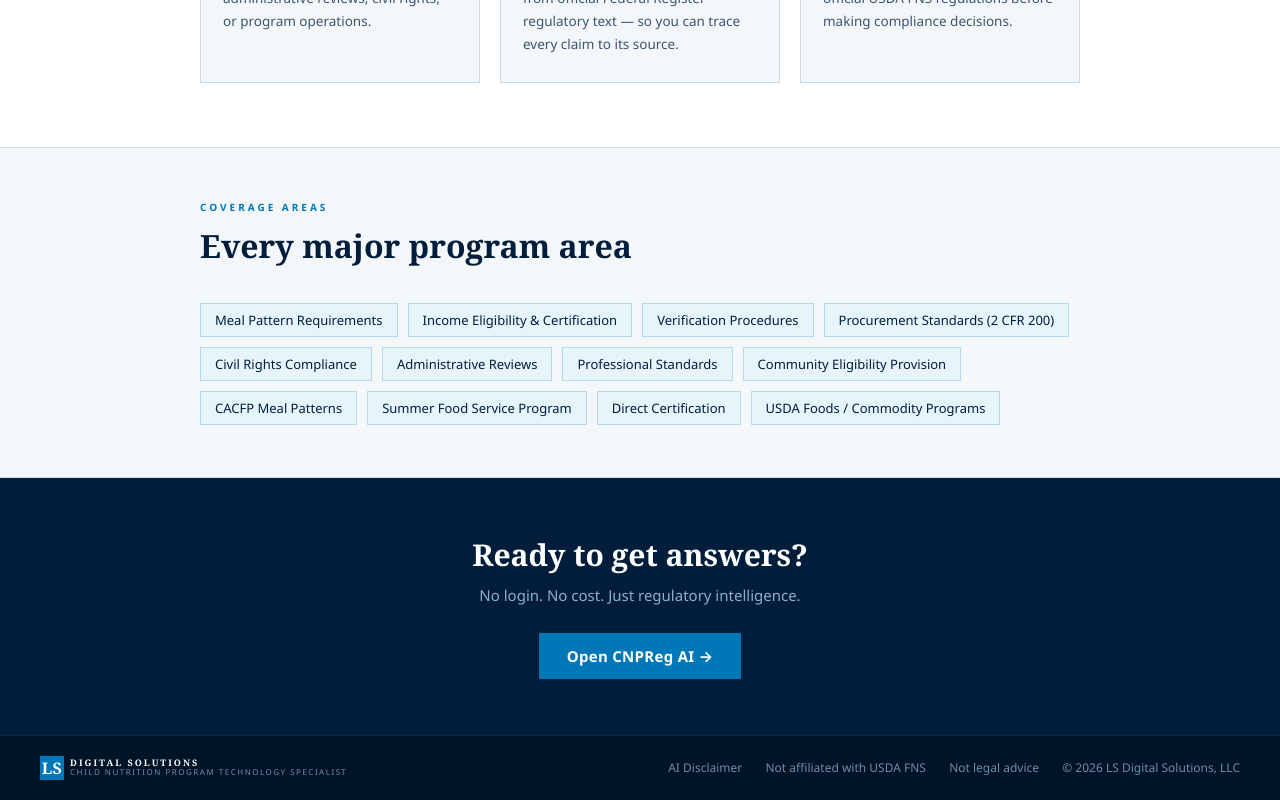
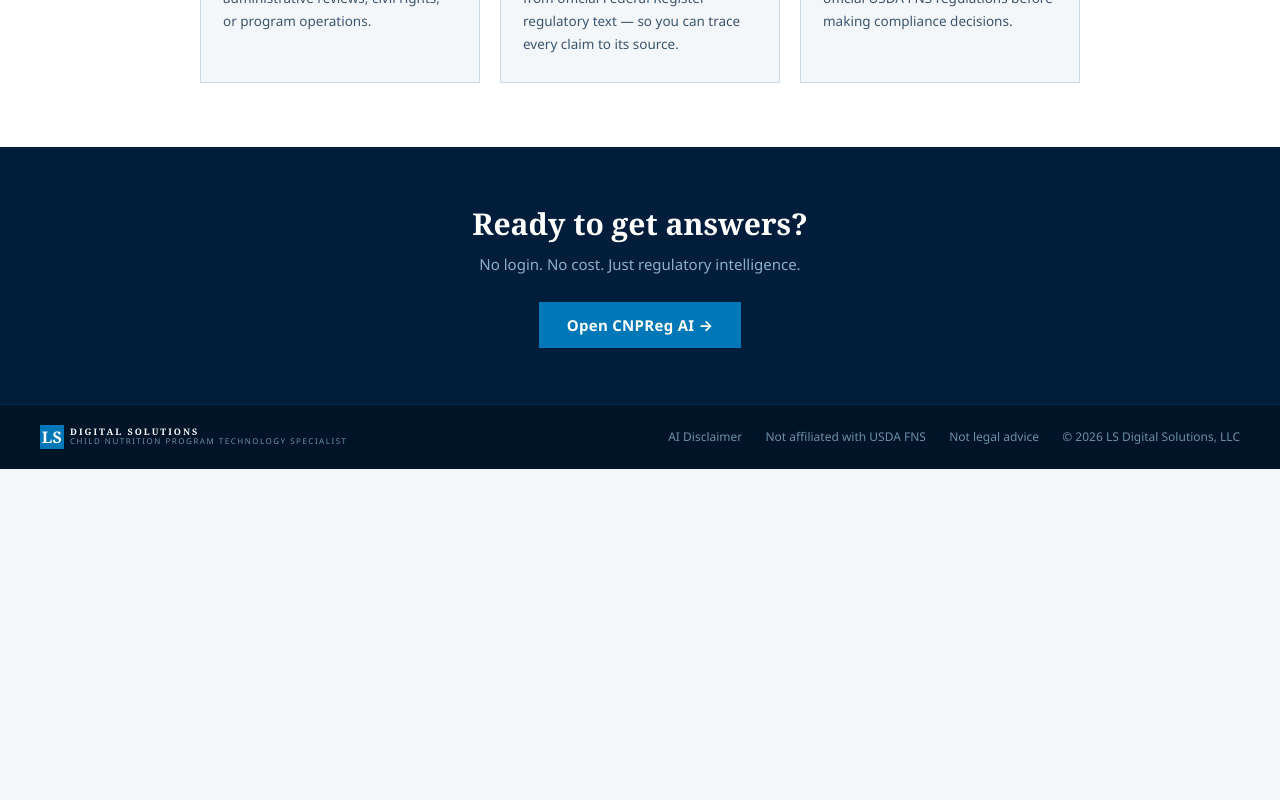
Before and after one commit to luciensouthard-LSDS/CNPReg-ai, a React (Vite) app: page / in a window 1280 px wide. Shown: the part 1202-2002 px from the top of the page. After the commit the page ends 1671 px from the top, so only its background shows below. Built offline with nearby package versions, Linux system fonts and the light colour scheme.

Commit message:
Update App.jsx

```diff
--- a/src/App.jsx
+++ b/src/App.jsx
@@ -1924,18 +1924,7 @@ End every response with:
           </div>
         </div>
 
-        {/* TOPICS */}
-        <div style={{ padding: "52px 0", background: OF, borderTop: `1px solid ${BD}`, borderBottom: `1px solid ${BD}` }}>
-          <div style={S.inner}>
-            <div style={S.eyebrow}>COVERAGE AREAS</div>
-            <h2 style={S.h2}>Every major program area</h2>
-            <div style={{ display: "flex", flexWrap: "wrap", gap: 10 }}>
-              {TOPICS.map(t => (
-                <span key={t} style={S.topicTag}>{t}</span>
-              ))}
-            </div>
-          </div>
-        </div>
+
 
         {/* FOOTER CTA */}
         <div style={{ background: N, padding: "56px 40px", textAlign: "center" }}>
```
